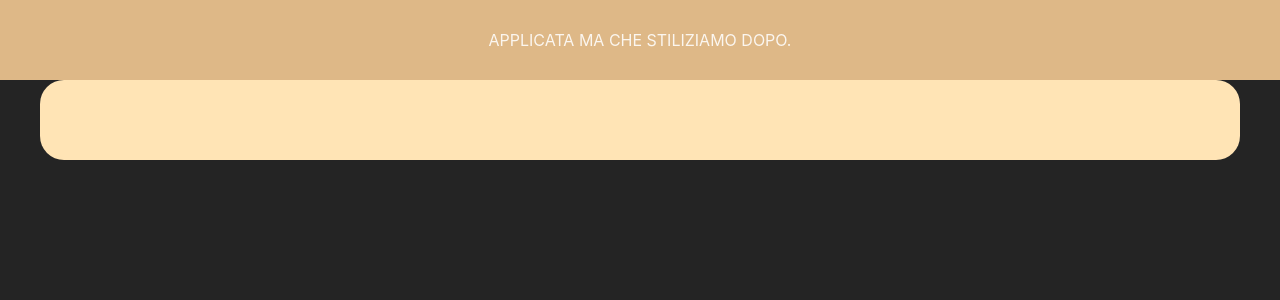
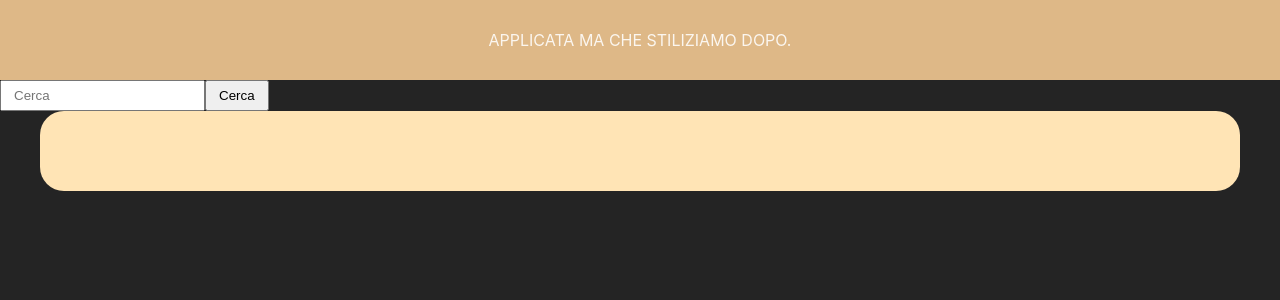
Before and after one commit to AleDelCampo/vite-boolfix, a Vue app: page / in a window 1280 px wide. Shown: the top 300 px of the page. Built offline with nearby package versions, Linux system fonts and the light colour scheme.

Commit message:
impostati i components e collegati tra loro

```diff
--- a/src/App.vue
+++ b/src/App.vue
@@ -14,7 +14,9 @@ export default {
 <template>
 
   <Navbar></Navbar>
+
   <AppMain></AppMain>
+
 </template>
 
 
--- /dev/null
+++ b/src/components/FilmFounder.vue
@@ -0,0 +1,31 @@
+<script>
+
+</script>
+
+
+<template>
+
+    <div id="search-bar">
+        <input type="search" name="saerchText" placeholder="Cerca">
+        <button class="btn">Cerca</button>
+    </div>
+
+</template>
+
+
+<style lang="scss">
+
+#search-bar {
+    display: flex;
+
+    input {
+        padding: 6px 12px;
+    }
+
+    button {
+        padding: 6px 12px;
+        cursor: pointer;
+    }
+}
+
+</style>
--- a/src/components/Navbar.vue
+++ b/src/components/Navbar.vue
@@ -1,5 +1,11 @@
 <script>
+import FilmFounder from '../components/FilmFounder.vue';
 
+export default {
+  components: {
+    FilmFounder
+  }
+}
 </script>
 
 
@@ -8,6 +14,8 @@
     <nav>
         APPLICATA MA CHE STILIZIAMO DOPO.
     </nav>
+
+    <FilmFounder></FilmFounder>
 
 </template>
 
```
